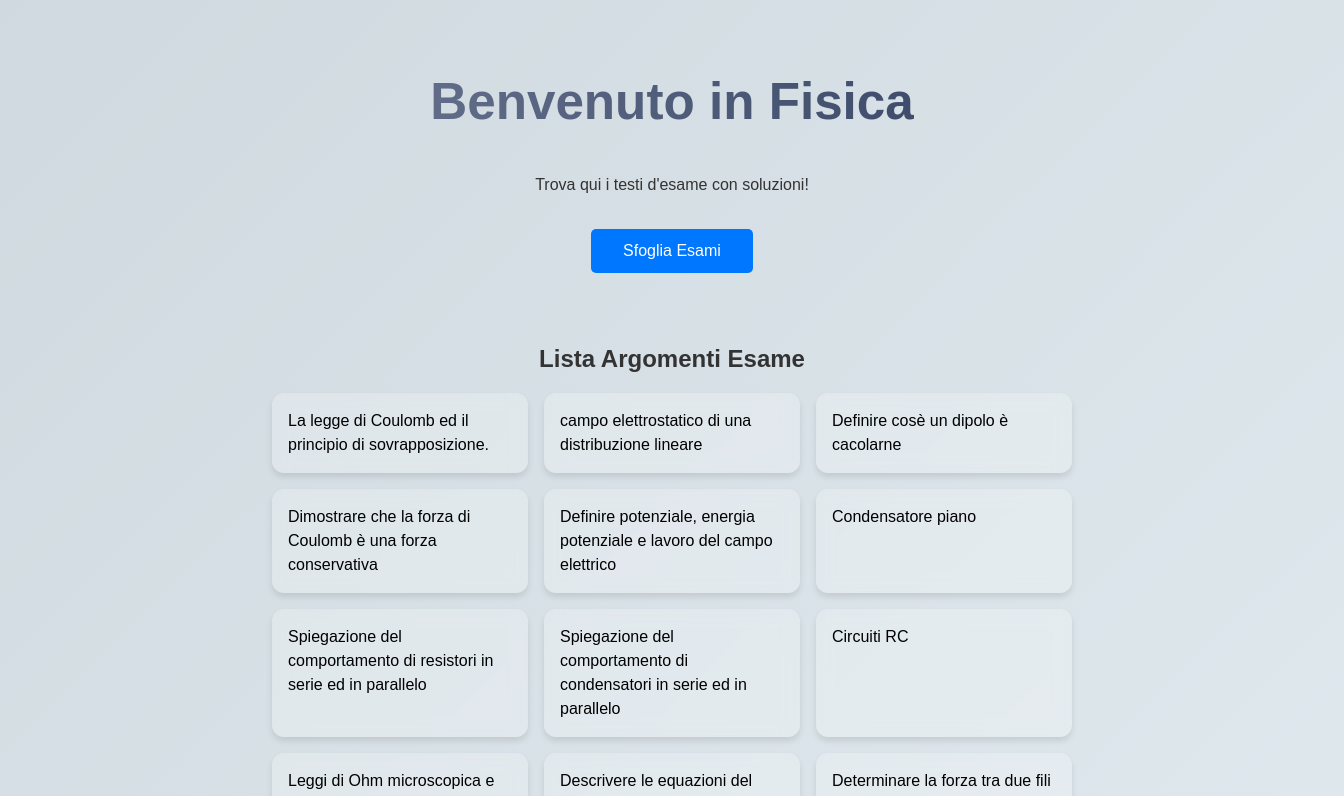
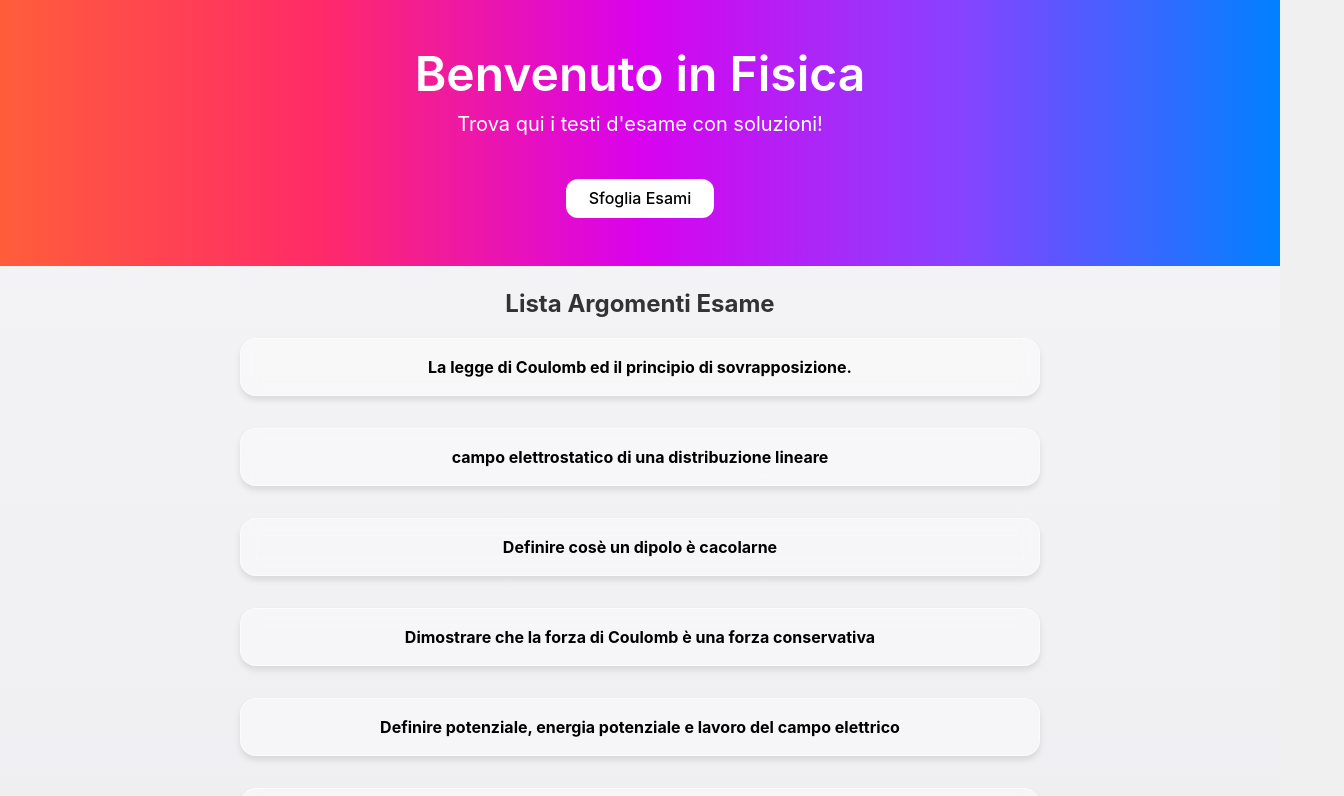
Before and after one commit to Vizz77/Physic_Exam, a React (Vite) app: page / in a window 1280 px wide. Shown: the top 796 px of the page, 1344 px wide, since content can reach past the window. Built offline with nearby package versions, Linux system fonts and the light colour scheme.

Commit message:
done landing page

```diff
--- /dev/null
+++ b/src/components/Footer.jsx
@@ -0,0 +1,5 @@
+import React from 'react';
+
+export default function Footer(){
+
+}
--- a/src/components/LandingPage.css
+++ b/src/components/LandingPage.css
@@ -7,39 +7,48 @@
   display: flex;
   flex-direction: column;
   align-items: center;
-  justify-content: center;
-  padding: 2rem;
-  background: linear-gradient(135deg, #cfd9df 0%, #e2ebf0 100%);
-  font-family: Arial, Helvetica, sans-serif;
+  padding: 0;
+  box-sizing: border-box;
+  background: linear-gradient(180deg, #f5f5f7 0%, #e8e8ed 100%);
+  font-family: -apple-system, BlinkMacSystemFont, 'Segoe UI', Roboto, 'Helvetica Neue', Arial, sans-serif;
   color: #333;
 }
 
-.hero {
+
+.page-header {
+  width: 100%;
+  padding: 3rem 1rem;
   text-align: center;
-  margin-bottom: 3rem;
-  animation: fade-in 1s ease-in-out;
+  background: linear-gradient(90deg, #ff5e3a, #ff2a68, #d902ee, #8743ff, #0081ff);
+  color: #fff;
+  animation: fade-in 0.8s ease-in-out;
 }
 
 /* gradient text effect inspired by Apple */
-.hero h1 {
-  background: linear-gradient(to right, #606c88, #3f4c6b);
-  -webkit-background-clip: text;
-  -webkit-text-fill-color: transparent;
+.page-header h1 {
+  font-size: 2.5rem;
+  font-weight: 600;
+  margin: 0 0 0.5rem;
+}
+
+.page-header p {
+  margin: 0 0 1.5rem;
 }
 
 .browse-btn {
   margin-top: 1rem;
-  padding: 0.8rem 2rem;
+  padding: 0.6rem 1.4rem;;
   border: none;
-  border-radius: 5px;
-  background-color: #0077ff;
-  color: #fff;
+  border-radius: 12px;
+  background-color: #ffffff;
+  color: #000;
+  font-weight: 500;
   cursor: pointer;
   transition: background-color 0.3s ease;
 }
 
 .browse-btn:hover {
-  background-color: #005dd1;
+   background-color: #f0f0f0;
 }
 
 .topics {
@@ -57,21 +66,34 @@
   gap: 1rem;
   list-style: none;
   padding: 0;
+  margin: 0;
   /* responsive two-column layout */
-  grid-template-columns: repeat(auto-fit, minmax(250px, 1fr));
+  grid-template-columns: repeat(auto-fit, min(180px, 1fr));
 }
 
 .topics li {
   padding: 1rem;
   /* frosted glass look */
-  background: rgba(255, 255, 255, 0.25);
-  border: 1px solid rgba(255, 255, 255, 0.4);
-  border-radius: 12px;
+  background: rgba(255, 255, 255, 0.4);
+  border: 1px solid rgba(255, 255, 255, 0.5);
+  border-radius: 16px;
   backdrop-filter: blur(8px);
   box-shadow: 0 4px 6px rgba(0, 0, 0, 0.1);
   color: #000;
   opacity: 0;
   animation: slide-up 0.5s forwards;
+  text-align: center;
+  margin-bottom: 2%;
+  font-weight: 700;
+}
+
+@media (min-width: 768px) {
+  .page-header h1 {
+    font-size: 3rem;
+  }
+  .page-header p {
+    font-size: 1.25rem;
+  }
 }
 
 @keyframes fade-in {
--- a/src/components/LandingPage.jsx
+++ b/src/components/LandingPage.jsx
@@ -26,11 +26,11 @@ export default function LandingPage({ onBrowse }) {
   return (
     <section className="landing-page">
       {/* Hero section with intro text */}
-      <div className="hero">
+      <header className="page-header">
         <h1>Benvenuto in Fisica</h1>
         <p>Trova qui i testi d'esame con soluzioni!</p>
-        <button onClick={onBrowse} className="browse-btn">Sfoglia Esami </button>
-      </div>
+        <button onClick={onBrowse} className="browse-btn">Sfoglia Esami</button>
+      </header>
 
       {/* Lista Argomenti Esame */}
       <div className="topics">
--- a/src/styles/index.css
+++ b/src/styles/index.css
@@ -1,5 +1,15 @@
+html, body {
+  margin: 0;
+  padding: 0;
+  box-sizing: border-box;
+  overflow-x: hidden; /* hides any accidental overflow */
+}
+*, *::before, *::after {
+  box-sizing: inherit;
+}
+
 :root {
-  font-family: system-ui, Avenir, Helvetica, Arial, sans-serif;
+  font-family: -apple-system, BlinkMacSystemFont, 'Segoe UI', Roboto, 'Helvetica Neue', Arial, sans-serif;
   line-height: 1.5;
   font-weight: 400;
 
@@ -13,10 +23,6 @@
   -moz-osx-font-smoothing: grayscale;
 }
 
-/* Global overrides for component styles */
-.topics li {
-  border: none !important;
-}
 
 a {
   font-weight: 500;
@@ -44,7 +50,7 @@ h1 {
 
 button {
   border-radius: 8px;
-  border: 1px solid transparent;
+  border: none;
   padding: 0.6em 1.2em;
   font-size: 1em;
   font-weight: 500;
@@ -55,6 +61,7 @@ button {
 }
 button:hover {
   border-color: #646cff;
+  transition: background-color 0.25s;
 }
 button:focus,
 button:focus-visible {
```
